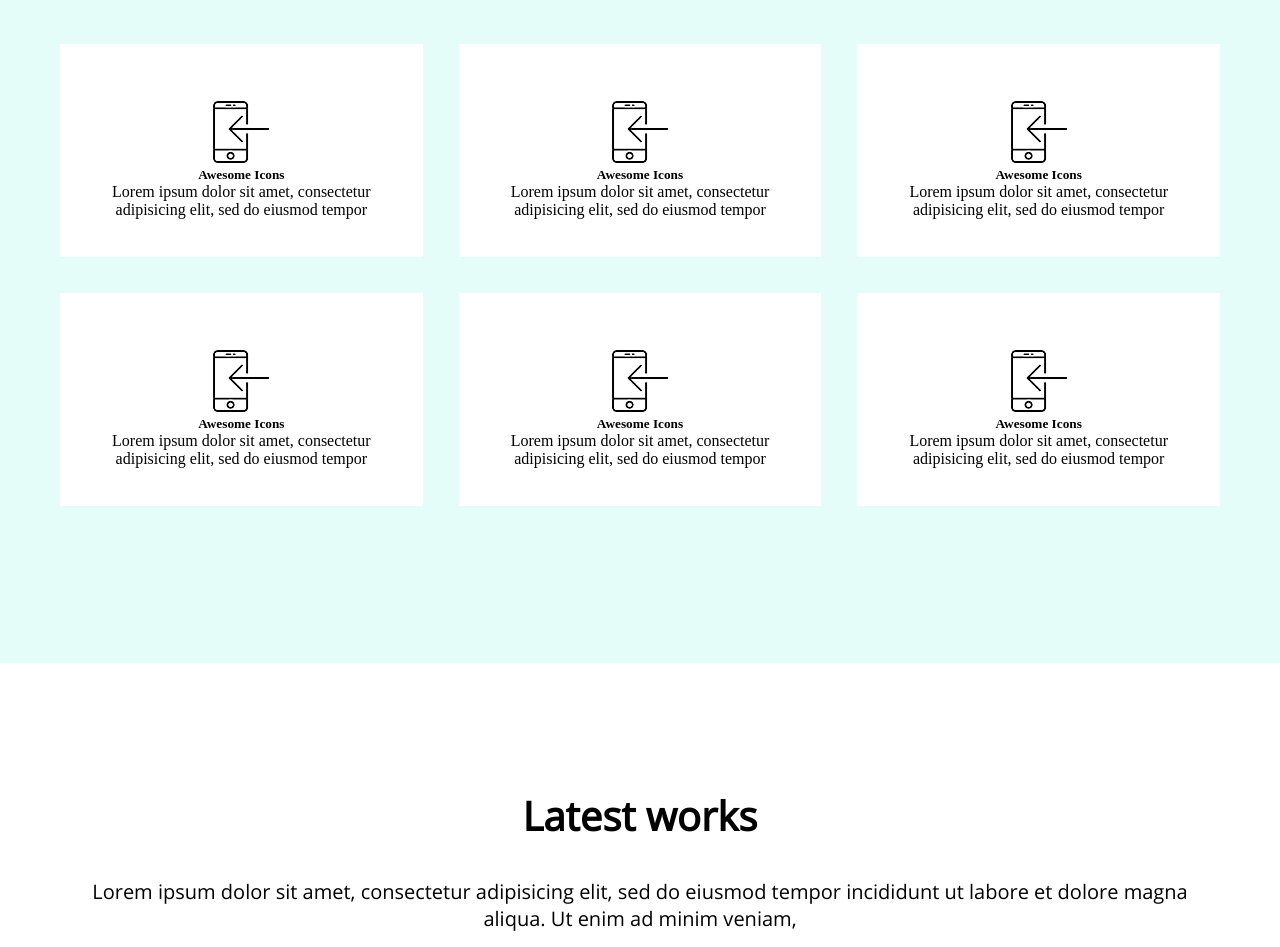
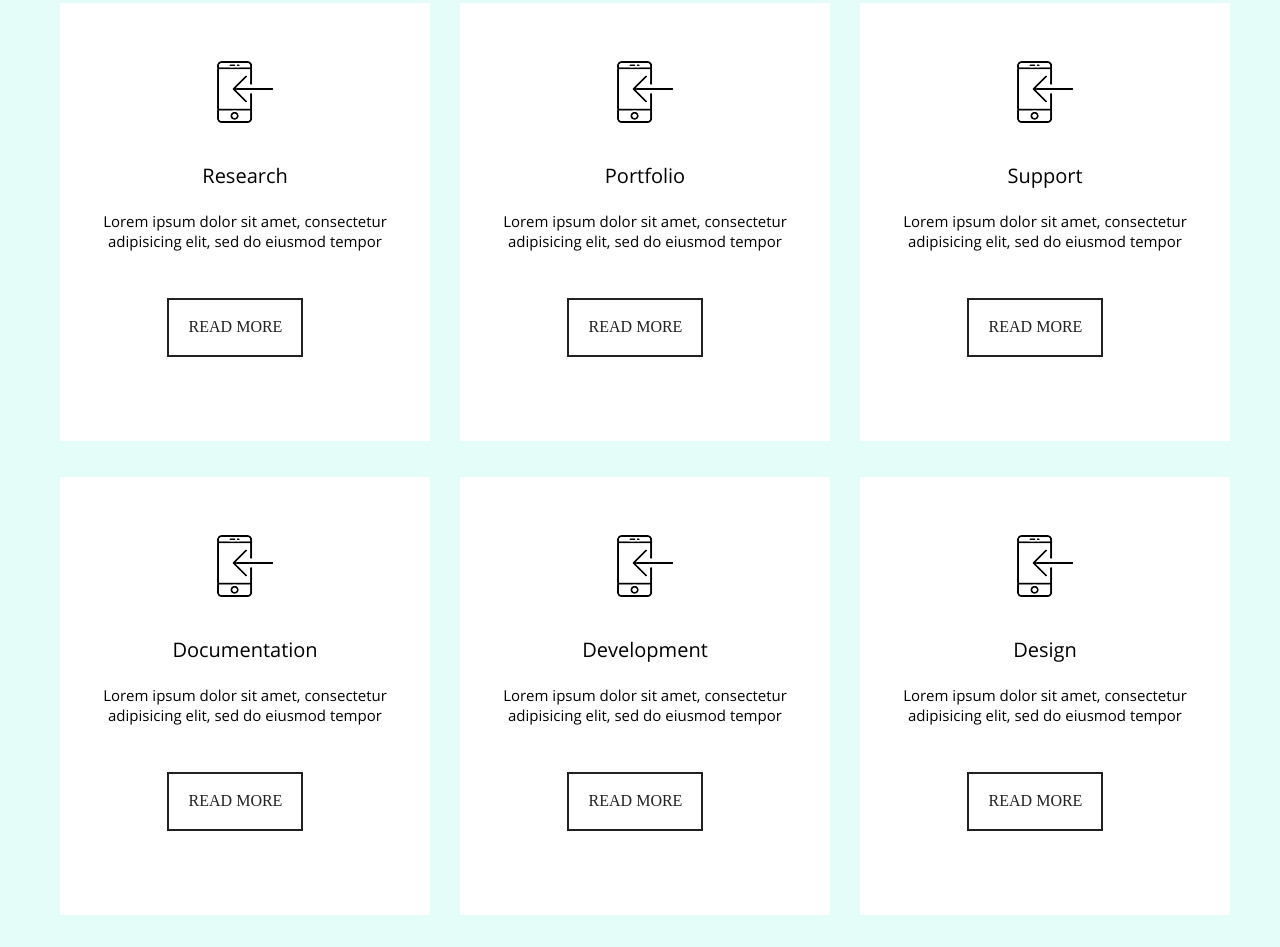
Before and after one commit to keysman59/WebDev-Site, a plain HTML site: page index.html in a window 1280 px wide. Shown: the part 1853-2800 px from the top of the page. Drawn offline with Linux system fonts and the light colour scheme.

Commit message:
add styles hero,about,services

```diff
--- a/index.html
+++ b/index.html
@@ -37,7 +37,6 @@
 		</div>
 
 	</div>
-	<div class="black-block"></div>
 	<div class="face">
 		<div class="container">
 			<div class="face-block">
@@ -95,22 +94,31 @@
 						<div class="services__bottom-wrap-img">
 							<img class="services__bottom-img" src="images/services/phone.png" alt="Глобус">
 						</div>
-						<h5 class="services__bottom-caption">Awesome Icons</h5>
+						<h5 class="services__bottom-caption">Research</h5>
 						<p class="services__bottom-text">Lorem ipsum dolor sit amet, consectetur adipisicing elit, sed do eiusmod tempor</p>
+						<div class="services-bottom__btn-block">
+							<a class="services-bottom__link" href="#">READ MORE</a>
+						</div>
 					</div>
 					<div class="services__bottom-column">
 						<div class="services__bottom-wrap-img">
 							<img class="services__bottom-img" src="images/services/phone.png" alt="Глобус">
 						</div>
-						<h5 class="services__bottom-caption">Awesome Icons</h5>
+						<h5 class="services__bottom-caption">Portfolio</h5>
 						<p class="services__bottom-text">Lorem ipsum dolor sit amet, consectetur adipisicing elit, sed do eiusmod tempor</p>
+						<div class="services-bottom__btn-block">
+							<a class="services-bottom__link" href="#">READ MORE</a>
+						</div>
 					</div>
 					<div class="services__bottom-column">
 						<div class="services__bottom-wrap-img">
 							<img class="services__bottom-img" src="images/services/phone.png" alt="Глобус">
 						</div>
-						<h5 class="services__bottom-caption">Awesome Icons</h5>
+						<h5 class="services__bottom-caption">Support</h5>
 						<p class="services__bottom-text">Lorem ipsum dolor sit amet, consectetur adipisicing elit, sed do eiusmod tempor</p>
+						<div class="services-bottom__btn-block">
+							<a class="services-bottom__link" href="#">READ MORE</a>
+						</div>
 					</div>
 				</div>
 				<div class="services__bottom">
@@ -118,22 +126,31 @@
 						<div class="services__bottom-wrap-img">
 							<img class="services__bottom-img" src="images/services/phone.png" alt="Глобус">
 						</div>
-						<h5 class="services__bottom-caption">Awesome Icons</h5>
+						<h5 class="services__bottom-caption">Documentation</h5>
 						<p class="services__bottom-text">Lorem ipsum dolor sit amet, consectetur adipisicing elit, sed do eiusmod tempor</p>
+						<div class="services-bottom__btn-block">
+							<a class="services-bottom__link" href="#">READ MORE</a>
+						</div>
 					</div>
 					<div class="services__bottom-column">
 						<div class="services__bottom-wrap-img">
 							<img class="services__bottom-img" src="images/services/phone.png" alt="Глобус">
 						</div>
-						<h5 class="services__bottom-caption">Awesome Icons</h5>
+						<h5 class="services__bottom-caption">Development</h5>
 						<p class="services__bottom-text">Lorem ipsum dolor sit amet, consectetur adipisicing elit, sed do eiusmod tempor</p>
+						<div class="services-bottom__btn-block">
+							<a class="services-bottom__link" href="#">READ MORE</a>
+						</div>
 					</div>
 					<div class="services__bottom-column">
 						<div class="services__bottom-wrap-img">
 							<img class="services__bottom-img" src="images/services/phone.png" alt="Глобус">
 						</div>
-						<h5 class="services__bottom-caption">Awesome Icons</h5>
+						<h5 class="services__bottom-caption">Design</h5>
 						<p class="services__bottom-text">Lorem ipsum dolor sit amet, consectetur adipisicing elit, sed do eiusmod tempor</p>
+						<div class="services-bottom__btn-block">
+							<a class="services-bottom__link" href="#">READ MORE</a>
+						</div>
 					</div>
 				</div>
 			</div>
--- a/style.css
+++ b/style.css
@@ -40,7 +40,7 @@
 }
 
 .header__menu-item:hover {
-	color: red;
+	color: #3949ab;
 }
 
 .black-block {
@@ -53,6 +53,8 @@
     background: url(images/background.png);
 	height: 100%;
 	position: relative;
+	background-position: center;
+    background-repeat: no-repeat;
 }
 
 .face-buttons__link {
@@ -160,12 +162,18 @@
 
 .about__bottom-caption {
 	text-align: center;
-    padding-top: 38px;
+	padding-top: 38px;
+	font-family: "OpenSans";
+	font-weight: 600;
+	font-size: 20px;
 }
 
 .about__bottom-text {
 	text-align: center;
-    padding-top: 23px;
+	padding-top: 23px;
+	font-family: "OpenSans";
+	font-weight: 400;
+	font-size: 15px;
 }
 
 
@@ -188,6 +196,25 @@
 
 .services__bottom-column {
 	display: flex;
+	align-items: center;
+	flex-direction: column;
+	/* width: 26%; */
+	/* padding: 57px 48px 38px 48px; */
+	background: white;
+	margin-right: 30px;
+	min-width: 370px;
+	min-height: 438px;
+}
+
+.services__bottom-column:hover {
+	background: #00897b;
+	color: white;
+	box-shadow: 0px 10px 20px 0px rgba(0, 0, 0, 0.35);
+}
+
+
+/* .services__bottom-column {
+	display: flex;
     justify-content: center;
     align-items: center;
     flex-direction: column;
@@ -195,18 +222,54 @@
 	padding: 57px 48px 38px 48px;
 	background: white;
 	margin-right: 36px;
+	min-width: 370px;
+    min-height: 438px;
+} */
+
+.services-bottom__btn-block {
+	display: flex;
+	padding-top: 47px;
+}
+
+.services-bottom__link {
+	text-decoration: none;
+	border: 2px solid #212121;
+	padding: 18px 19px 19px 20px;
+	color: #212121;
+	margin-right: 20px;
+	z-index: 99;
+}
+
+.services-bottom__link:hover {
+	background: #00897b;
+	color: white;
+	border: 2px solid white;
 }
 
 .services__bottom-column:last-child {
 	margin-right: 0;
 }
 
+.services__bottom-wrap-img {
+	padding-top: 58px;
+}
+
 .services__bottom-caption {
 	text-align: center;
+	font-family: "OpenSans";
+	font-weight: 400;
+	font-size: 20px;
+	padding-top: 35px;
 }
 
 .services__bottom-text {
 	text-align: center;
+	font-family: "OpenSans";
+	font-weight: 400;
+	font-size: 15px;
+	padding-left: 40px;
+	padding-right: 40px;
+	padding-top: 22px;
 }
 
 /* works */
@@ -412,7 +475,7 @@
 .general__caption {
 	font-family: 'OpenSans';
 	font-weight: 600;
-	font-size: 30pt;
+	font-size: 30px;
 	text-align: center;
 	padding-top: 125px;
 
@@ -421,10 +484,12 @@
 .general__text {
 	font-family: 'OpenSans';
 	font-weight: 400;
-	font-size: 15pt;
+	font-size: 15px;
 	padding-top: 35px;
     text-align: center;
 	padding-bottom: 122px;
+	width: 650px;
+    margin: 0 auto;
 }
 
 /* fonts */
```
